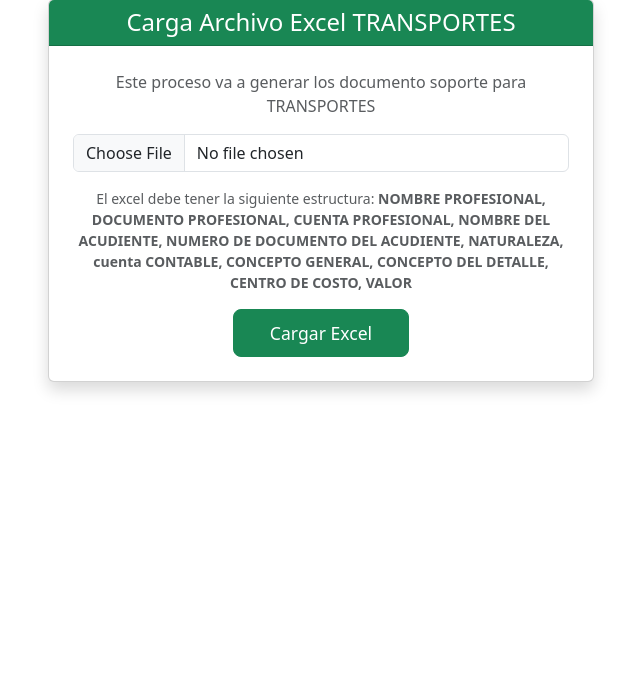
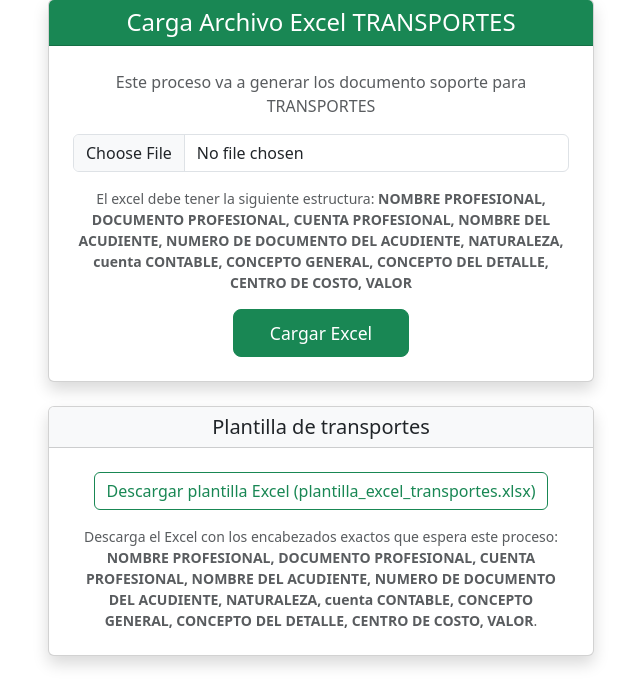
Before and after one commit to hgrestrepor/cargue-masivo-contapymes, a Flask app: page /dashboard-transportes in a window 1280 px wide. Shown: the part 115-800 px from the top of the page, without its empty margins (319-959 px from the left). Run offline with Flask 3, Linux system fonts and the light colour scheme; the visitor is signed in with stand-in values (Sample User, id 1).

Commit message:
madres y transportes ape correctamente

```diff
--- a/app.py
+++ b/app.py
@@ -1,6 +1,7 @@
 import hashlib
 import json
 import os
+from datetime import datetime
 from functools import wraps
 from requests.exceptions import ConnectionError, Timeout
 from flask import (
@@ -32,6 +33,36 @@ UPLOAD_FOLDER = os.path.join(os.path.dirname(__file__), "uploads")
 os.makedirs(UPLOAD_FOLDER, exist_ok=True)
 
 PLANTILLA_EXCEL_MADRES = os.path.join(os.path.dirname(__file__), "plantilla_excel_madres.xlsx")
+PLANTILLA_EXCEL_TRANSPORTES = os.path.join(os.path.dirname(__file__), "plantilla_excel_transportes.xlsx")
+
+# LOG TEMPORAL de respuestas del endpoint (diagnóstico). Se puede borrar.
+LOG_RESPUESTA_ENDPOINT = os.path.join(os.path.dirname(__file__), "endpoint_respuestas.log")
+
+
+def log_respuesta_endpoint(tipo, registro, ruta, oprdata=None, opr_resp=None,
+                           enc=None, detalle=None, error=None):
+    """LOG TEMPORAL: agrega al archivo la respuesta del endpoint al enviar un JSON.
+
+    No modifica ningún flujo: solo escribe una línea y nunca lanza excepciones."""
+    try:
+        fecha = datetime.now().strftime("%Y-%m-%d %H:%M:%S")
+        cuerpo = {
+            "init": (oprdata or {}).get("datosprincipales", {}).get("init", ""),
+            "mtotaloperacion": (oprdata or {}).get("encabezado", {}).get("mtotaloperacion", ""),
+            "encabezado": enc or {},
+            "detalle": detalle or "",
+            "respuesta_cruda": opr_resp,
+        }
+        if error is not None:
+            cuerpo["error"] = str(error)
+        with open(LOG_RESPUESTA_ENDPOINT, "a", encoding="utf-8") as fh:
+            fh.write(
+                f"{fecha} | tipo={tipo} | registro={registro or 'sin dato'} | "
+                f"archivo={os.path.basename(ruta or '')} | "
+                f"{json.dumps(cuerpo, ensure_ascii=False, default=str)}\n"
+            )
+    except Exception:
+        pass
 
 
 def login_required(f):
@@ -119,6 +150,20 @@ def plantilla_madres():
 @login_required
 def dashboard_transportes():
     return render_template("dashboard_transportes.html")
+
+
+@app.route("/plantilla-transportes")
+@login_required
+def plantilla_transportes():
+    """Descarga la plantilla de Excel de transportes (plantilla_excel_transportes.xlsx)."""
+    if not os.path.exists(PLANTILLA_EXCEL_TRANSPORTES):
+        flash("No se encontró la plantilla de Excel de transportes.", "danger")
+        return responder(url_for("dashboard_transportes"), ok=False)
+    return send_file(
+        PLANTILLA_EXCEL_TRANSPORTES,
+        as_attachment=True,
+        download_name="plantilla_excel_transportes.xlsx",
+    )
 
 
 @app.route("/upload", methods=["POST"])
@@ -217,6 +262,8 @@ def upload():
                 opr_resp = enviar_operacion(cfg, keyagente, oprdata)
                 enc = extraer_encabezado(opr_resp)
                 ok = enc.get("resultado", "false") == "true"
+                log_respuesta_endpoint("Madres", tercero, ruta, oprdata, opr_resp,
+                                       enc, detalle_respuesta(opr_resp))
                 if ok:
                     exitosos += 1
                 else:
@@ -228,6 +275,7 @@ def upload():
                         "detalle": detalle_respuesta(opr_resp),
                     })
             except Exception as exc:
+                log_respuesta_endpoint("Madres", tercero, ruta, error=mensaje_error(exc))
                 fallidos.append({
                     "tercero": tercero,
                     "archivo": ruta,
@@ -310,6 +358,12 @@ def upload_transportes():
 
         log_upload(file.filename, True, num_registros, tipo="Transportes", usuario=session.get("username", ""))
 
+        import procesador_excel as _procesador_transporte
+        avisos_transporte = list(_procesador_transporte.ULTIMOS_AVISOS_TRANSPORTE)
+        if avisos_transporte:
+            cuerpo_avisos = " || ".join(str(a) for a in avisos_transporte)
+            flash(f"Avisos de generación de transportes: {cuerpo_avisos}", "warning")
+
         if not cfg.get("ep_email") or not cfg.get("ep_password"):
             flash(
                 "JSONs generados pero no se enviaron: configura el Email y la contraseña del endpoint.",
@@ -368,6 +422,8 @@ def upload_transportes():
                 opr_resp = enviar_operacion(cfg, keyagente, oprdata)
                 enc = extraer_encabezado(opr_resp)
                 ok = enc.get("resultado", "false") == "true"
+                log_respuesta_endpoint("Transportes", registro, ruta, oprdata, opr_resp,
+                                       enc, detalle_respuesta(opr_resp))
                 if ok:
                     exitosos += 1
                 else:
@@ -379,6 +435,7 @@ def upload_transportes():
                         "detalle": detalle_respuesta(opr_resp),
                     })
             except Exception as exc:
+                log_respuesta_endpoint("Transportes", registro, ruta, error=mensaje_error(exc))
                 fallidos.append({
                     "registro": registro,
                     "archivo": ruta,
--- a/procesador_excel.py
+++ b/procesador_excel.py
@@ -1,5 +1,6 @@
 import json
 import os
+import random
 import re
 from copy import deepcopy
 from datetime import datetime, timedelta
@@ -965,6 +966,20 @@ def _parse_template_transporte(template_transporte, template_hijo):
     return transporte, hijo
 
 
+def _texto_original(valor):
+    """Como _to_str pero conservando los espacios tal como vienen del Excel."""
+    if valor is None:
+        return ""
+    try:
+        if pd.isna(valor):
+            return ""
+    except (TypeError, ValueError):
+        pass
+    if isinstance(valor, float) and valor.is_integer():
+        return str(int(valor))
+    return str(valor)
+
+
 def _aplicar_mapeo_transporte(documento, ingreso, path, valor):
     """Asigna valor según la ruta JSON del mapeo de transportes.
 
@@ -978,7 +993,7 @@ def _aplicar_mapeo_transporte(documento, ingreso, path, valor):
     if partes[0] == "ingresosegresos":
         if len(partes) > 1:
             key = partes[1]
-            ingreso[key] = _to_float(valor) if _is_numeric_field(key) else _to_str(valor)
+            ingreso[key] = _to_float(valor) if _is_numeric_field(key) else _texto_original(valor)
         return
 
     def _resolver(cursor, restantes):
@@ -991,7 +1006,7 @@ def _aplicar_mapeo_transporte(documento, ingreso, path, valor):
             return
         if len(restantes) == 1:
             clave = restantes[0]
-            cursor[clave] = _to_float(valor) if _is_numeric_field(clave) else _to_str(valor)
+            cursor[clave] = _to_float(valor) if _is_numeric_field(clave) else _texto_original(valor)
             return
         siguiente = cursor.get(parte) if isinstance(cursor, dict) else None
         if not isinstance(siguiente, dict):
@@ -1001,6 +1016,29 @@ def _aplicar_mapeo_transporte(documento, ingreso, path, valor):
         _resolver(siguiente, resta)
 
     _resolver(documento, partes)
+
+
+def _fecha_a_mdy(valor):
+    """Convierte fechas dd/mm/yyyy a mm/dd/yyyy (formato que usa el endpoint)."""
+    if isinstance(valor, str) and len(valor) == 10 and valor[2] == "/" and valor[5] == "/":
+        dia, mes, anio = valor.split("/")
+        if dia.isdigit() and mes.isdigit() and anio.isdigit() and int(dia) > 12:
+            return f"{mes}/{dia}/{anio}"
+    return valor
+
+
+def _fechas_mdy(objeto):
+    """Recorre el JSON de transporte y deja todas las fechas en mm/dd/yyyy."""
+    if isinstance(objeto, dict):
+        return {clave: _fechas_mdy(valor) for clave, valor in objeto.items()}
+    if isinstance(objeto, list):
+        return [_fechas_mdy(valor) for valor in objeto]
+    return _fecha_a_mdy(objeto)
+
+
+# Avisos de la última generación de transportes (filas fusionadas/omitidas).
+# Se muta en sitio (clear/extend) para que app.py pueda leerlo siempre.
+ULTIMOS_AVISOS_TRANSPORTE = []
 
 
 def generar_jsons_transporte(df, archivo_origen, template_transporte=None,
@@ -1048,9 +1086,16 @@ def generar_jsons_transporte(df, archivo_origen, template_transporte=None,
         col = _find_named_column(df, item["excel"])
         col_mapping.append({"json": item["json"], "excel": item["excel"], "col": col})
 
+    col_documento = None
+    for item in mapping or []:
+        if str(item.get("json", "")).endswith("datosprincipales.init"):
+            col_documento = _find_named_column(df, item.get("excel", ""))
+            break
+
     fecha = _fecha_contable()
     timestamp = datetime.now().strftime("%Y%m%d_%H%M%S")
     origen_base = os.path.splitext(os.path.basename(archivo_origen))[0]
+    soporte_base = random.randint(43000, 49990)
 
     carpeta_archivo = os.path.join(carpeta, f"{origen_base}_transporte_{timestamp}")
     os.makedirs(carpeta_archivo, exist_ok=True)
@@ -1058,10 +1103,22 @@ def generar_jsons_transporte(df, archivo_origen, template_transporte=None,
     total_json = 0
     total_registros = 0
     archivos_generados = []
+    avisos = []
+    filas_omitidas = 0
+    ULTIMOS_AVISOS_TRANSPORTE.clear()
 
     for acudiente, grupo in df.groupby(col_recorrido, dropna=False):
         registro = _to_str(acudiente)
+        cedulas = []
+        if col_documento is not None:
+            cedulas = sorted({_to_str(v) for v in grupo[col_documento].tolist() if _to_str(v)})
+        ced_txt = ", ".join(cedulas) if cedulas else "sin cédula"
         if not registro:
+            filas_omitidas += len(grupo)
+            avisos.append(
+                f"OMITIDO: {len(grupo)} fila(s) sin '{columna_recorrido or DEFAULT_COLUMNA_RECORRIDO_TRANSPORTE}' "
+                f"(cédulas: {ced_txt}) - no se creó ningún documento."
+            )
             continue
 
         documento = deepcopy(transporte)
@@ -1093,6 +1150,13 @@ def generar_jsons_transporte(df, archivo_origen, template_transporte=None,
         total = sum(float(i.get("mvalor") or 0.0) for i in ingresos)
         total_registros += len(ingresos)
 
+        if len(grupo) > 1:
+            avisos.append(
+                f"FUSIONADO: '{registro}' (cédulas: {ced_txt}) repetía '{col_recorrido}' "
+                f"en {len(grupo)} filas; se creó 1 documento con {len(ingresos)} línea(s) "
+                f"y total ${total:,.0f}."
+            )
+
         documento["ingresosegresos"] = ingresos
 
         encabezado = documento.get("encabezado", {})
@@ -1100,6 +1164,8 @@ def generar_jsons_transporte(df, archivo_origen, template_transporte=None,
         encabezado["fcreacion"] = fecha
         encabezado["fultima"] = fecha
         encabezado["mtotaloperacion"] = round(total, 2)
+        encabezado["iprocess"] = 2
+        encabezado["inumsop"] = soporte_base + total_json
         if usuario:
             encabezado["iusuario"] = usuario
             encabezado["iusuarioult"] = usuario
@@ -1111,7 +1177,13 @@ def generar_jsons_transporte(df, archivo_origen, template_transporte=None,
         formapago = documento.get("formapago", {})
         formapago["mtotalreg"] = "{:.8f}".format(total)
         formapago["mtotalpago"] = "{:.8f}".format(total)
+        cxp = formapago.get("fpagocxp", [])
+        formapago["qpagoscxp"] = len(cxp)
+        for item in cxp:
+            if _to_str(item.get("nconcepto", "")):
+                item["bconceptochanged"] = "T"
 
+        documento = _fechas_mdy(documento)
         nombre = f"{origen_base}_transporte_{_sanitize_filename(registro)}_{timestamp}.json"
         ruta = os.path.join(carpeta_archivo, nombre)
         with open(ruta, "w", encoding="utf-8") as f:
@@ -1119,4 +1191,17 @@ def generar_jsons_transporte(df, archivo_origen, template_transporte=None,
         archivos_generados.append({"ruta": ruta, "tercero": _to_str(registro)})
         total_json += 1
 
+    if avisos:
+        ruta_avisos = os.path.join(carpeta_archivo, "avisos_generacion.log")
+        with open(ruta_avisos, "w", encoding="utf-8") as f:
+            f.write(f"Archivo: {archivo_origen}\n")
+            f.write(f"Filas leidas: {filas_omitidas + total_registros}\n")
+            f.write(f"Documentos generados: {total_json}\n")
+            f.write(f"Total lineas de detalle: {total_registros}\n")
+            f.write(f"Avisos: {len(avisos)}\n\n")
+            for indice, aviso in enumerate(avisos, 1):
+                f.write(f"{indice}. {aviso}\n")
+        ULTIMOS_AVISOS_TRANSPORTE.extend(avisos)
+        ULTIMOS_AVISOS_TRANSPORTE.append(f"Log completo: {ruta_avisos}")
+
     return total_json, total_registros, None, archivos_generados
--- a/templates/dashboard_transportes.html
+++ b/templates/dashboard_transportes.html
@@ -22,6 +22,27 @@
                         Cargar Excel
                     </button>
                 </form>
+            </div>
+        </div>
+    </div>
+</div>
+
+<div class="row justify-content-center mt-4">
+    <div class="col-md-6">
+        <div class="card shadow">
+            <div class="card-header bg-light text-center">
+                <h5 class="mb-0">Plantilla de transportes</h5>
+            </div>
+            <div class="card-body p-4 text-center">
+                <a href="{{ url_for('plantilla_transportes') }}" class="btn btn-outline-success mb-3">
+                    Descargar plantilla Excel (plantilla_excel_transportes.xlsx)
+                </a>
+                <p class="text-muted small mb-0">
+                    Descarga el Excel con los encabezados exactos que espera este proceso:
+                    <strong>NOMBRE PROFESIONAL, DOCUMENTO PROFESIONAL, CUENTA PROFESIONAL,
+                    NOMBRE DEL ACUDIENTE, NUMERO DE DOCUMENTO DEL ACUDIENTE, NATURALEZA,
+                    cuenta CONTABLE, CONCEPTO GENERAL, CONCEPTO DEL DETALLE, CENTRO DE COSTO, VALOR</strong>.
+                </p>
             </div>
         </div>
     </div>
```
Also changed, not shown: 5 other files.
